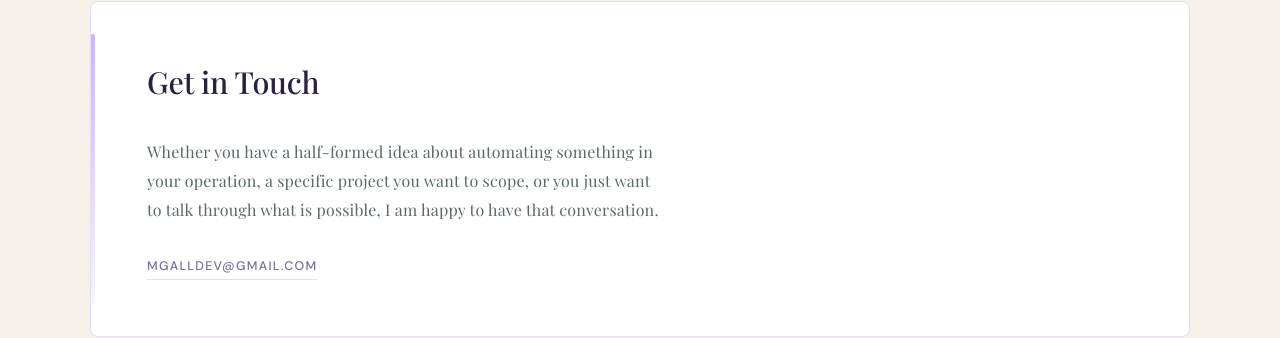
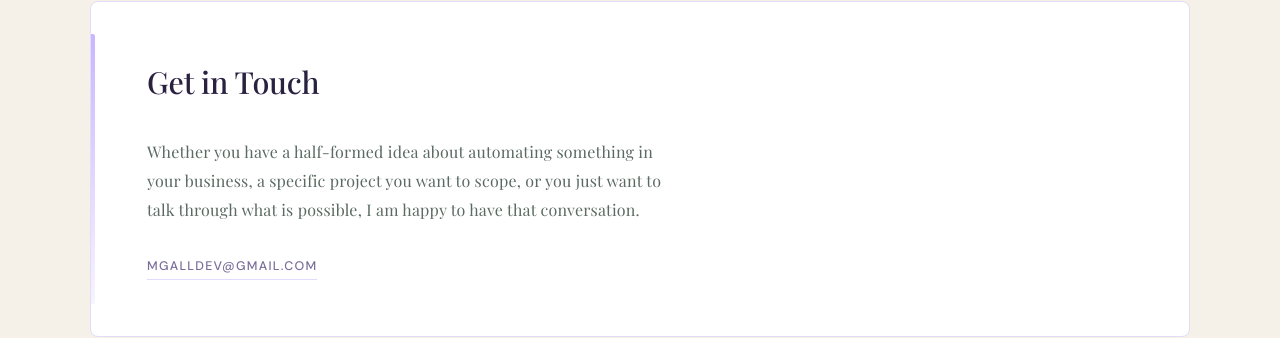
Before and after one commit to madelinegit/madelinedotcom, a React (Vite) app: page / in a window 1280 px wide. Shown: the part 5715-6053 px from the top of the page. Built offline with nearby package versions, Linux system fonts and the light colour scheme.

Commit message:
Update Home.tsx

```diff
--- a/src/pages/Home.tsx
+++ b/src/pages/Home.tsx
@@ -258,7 +258,7 @@ function Home() {
       <Section id="contact" title="Get in Touch">
         <p style={{ maxWidth: "520px", lineHeight: "1.8", marginBottom: "1.5rem" }}>
           Whether you have a half-formed idea about automating something in
-          your operation, a specific project you want to scope, or you just
+          your business, a specific project you want to scope, or you just
           want to talk through what is possible, I am happy to have that
           conversation.
         </p>
```
